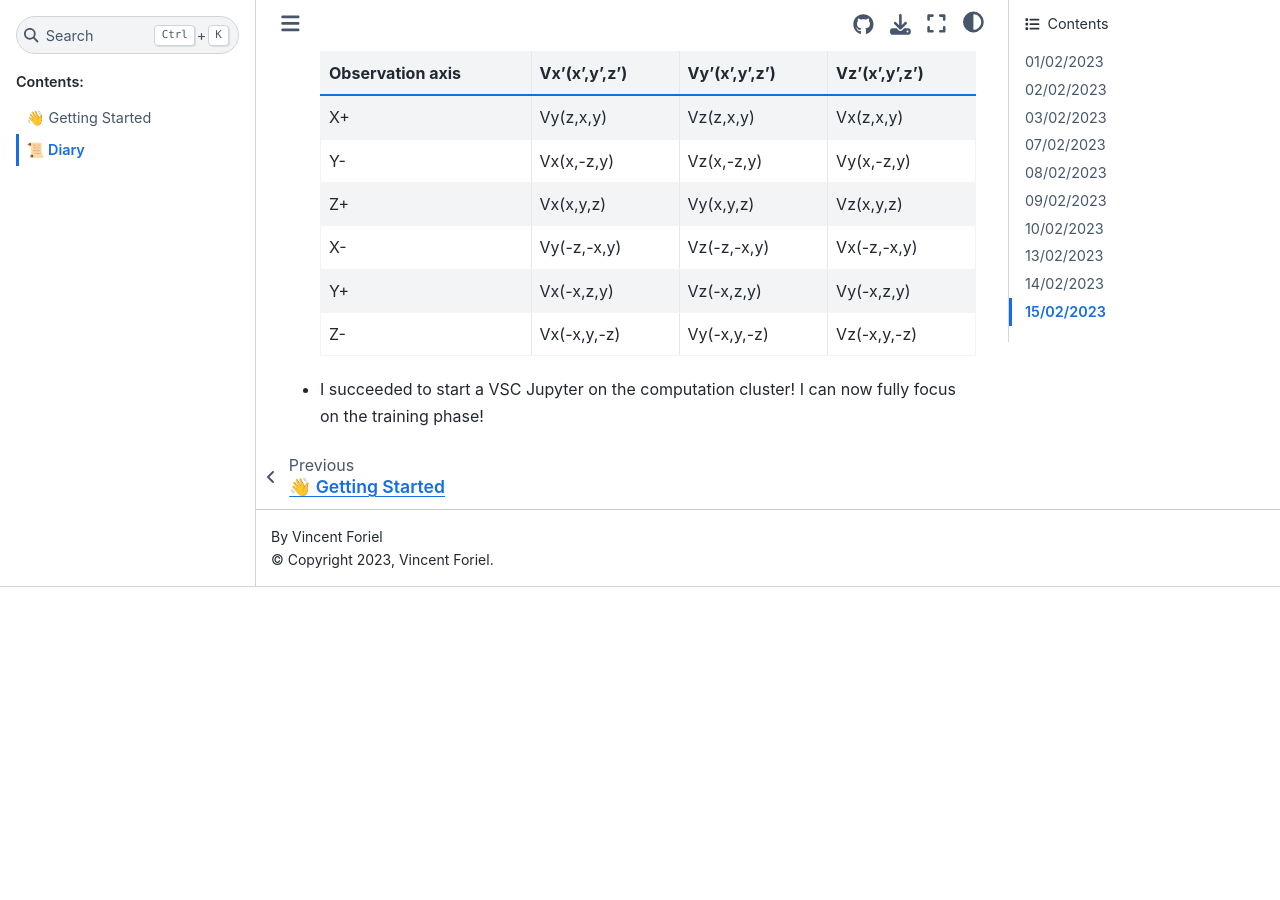
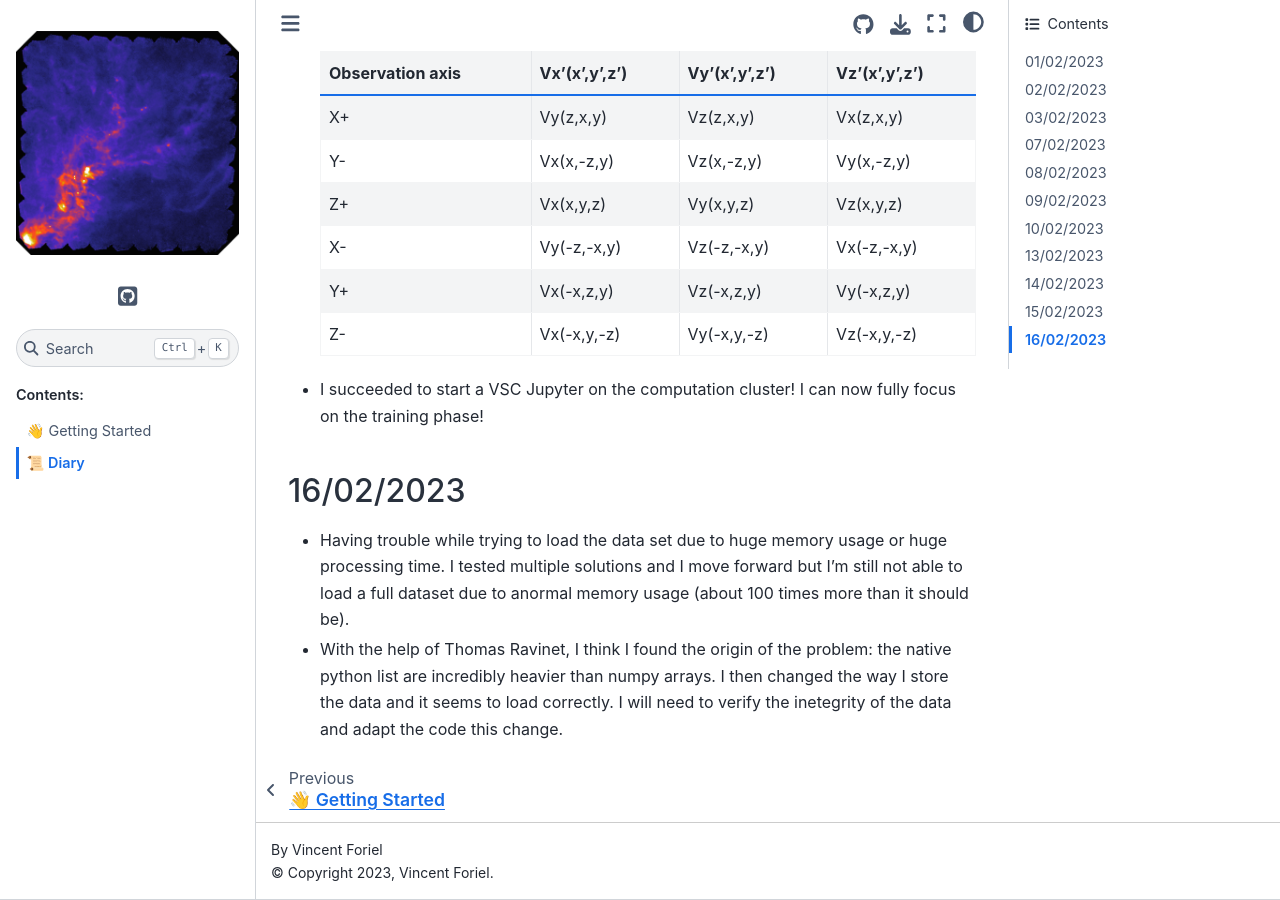
Before and after one commit to LeiRoF/M2-Internship, a Sphinx documentation site: the page built from docs/Diary.md, in a window 1280 px wide and 900 px high, scrolled down 10474 px. Built offline with Sphinx 7.4.7 and the Sphinx Book theme 1.1.4, drawn with Linux system fonts in a browser that asks for light colours; comment, search, counter and statistics services are not loaded; before the commit the page ends 11061 px from its top, so only the background shows below that.

Commit message:
🐛 Fixed memory leak

```diff
--- a/docs/Diary.md
+++ b/docs/Diary.md
@@ -144,3 +144,17 @@
 
   </div>
 - I succeeded to start a VSC Jupyter on the computation cluster! I can now fully focus on the training phase!
+
+## 16/02/2023
+
+- Having trouble while trying to load the data set due to huge memory usage or huge processing time. I tested multiple solutions and I move forward but I'm still not able to load a full dataset due to anormal memory usage (about 100 times more than it should be).
+- With the help of Thomas Ravinet, I think I found the origin of the problem: the native python list are incredibly heavier than numpy arrays. I then changed the way I store the data and it seems to load correctly. I will need to verify the inetegrity of the data and adapt the code this change.
+
+<script src="https://utteranc.es/client.js"
+        repo="Leirof/M2-Prestel-state-from-obs-ML"
+        issue-term="pathname"
+        label="Comment"
+        theme="github-light"
+        crossorigin="anonymous"
+        async>
+</script>
```
Also changed, not shown: Train_Model.ipynb.
